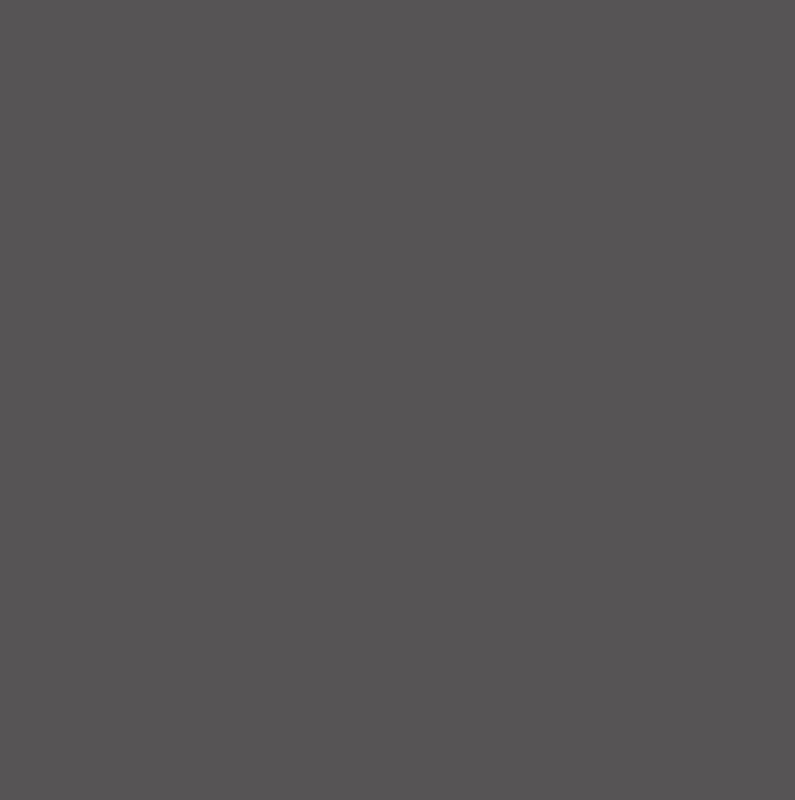
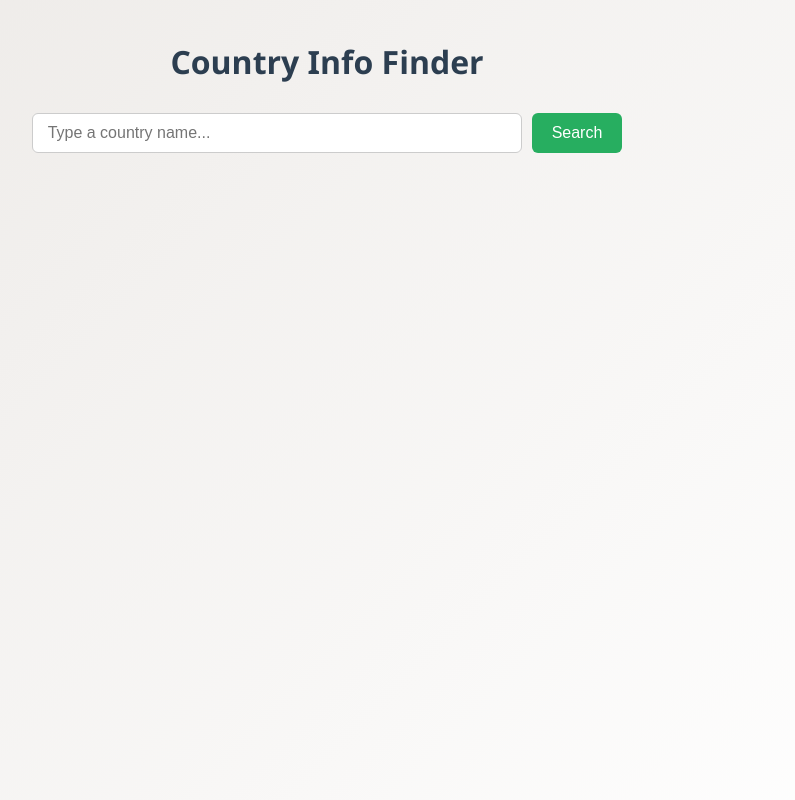
Before and after one commit to Mohammed-ABR/Country-API, a website: page index.html in a window 1280 px wide. Shown: the whole page, without its empty margins (313-1108 px from the left). Drawn offline with Linux system fonts and the light colour scheme.

Commit message:
First commit

```diff
--- a/css/index.css
+++ b/css/index.css
@@ -1,12 +1,96 @@
-*,
-*::before,
-*::after {
+* {
+    box-sizing: border-box;
     margin: 0;
     padding: 0;
-    box-sizing: border-box;
 }
 
 body {
-    font-family: Arial, Helvetica, sans-serif;
-    background-color: #565454;
+    font-family: "Segoe UI", sans-serif;
+    background: linear-gradient(135deg, #ece9e6, #ffffff);
+    color: #333;
+    min-height: 100vh;
+    padding: 40px 20px;
+    display: flex;
+    justify-content: center;
+    align-items: flex-start;
 }
+
+.container {
+    max-width: 700px;
+    width: 100%;
+}
+
+h1 {
+    text-align: center;
+    margin-bottom: 30px;
+    color: #2c3e50;
+}
+
+.search-bar {
+    display: flex;
+    justify-content: center;
+    gap: 10px;
+    margin-bottom: 20px;
+}
+
+input {
+    padding: 10px 15px;
+    font-size: 16px;
+    width: 70%;
+    border: 1px solid #ccc;
+    border-radius: 6px;
+}
+
+button {
+    padding: 10px 20px;
+    font-size: 16px;
+    background-color: #27ae60;
+    color: white;
+    border: none;
+    border-radius: 6px;
+    cursor: pointer;
+    transition: 0.3s ease;
+}
+
+button:hover {
+    background-color: #219150;
+}
+
+.country-card {
+    background-color: #fff;
+    padding: 25px;
+    border-radius: 12px;
+    box-shadow: 0 5px 20px rgba(0,0,0,0.1);
+    transition: 0.3s ease;
+}
+
+.country-card img.flag {
+    width: 100px;
+    border-radius: 6px;
+    margin-bottom: 15px;
+    border: 1px solid #ccc;
+}
+
+.field {
+    margin-bottom: 12px;
+}
+
+.field span {
+    font-weight: bold;
+    color: #2c3e50;
+    display: inline-block;
+    width: 150px;
+}
+
+a {
+    color: #2980b9;
+    text-decoration: none;
+}
+
+a:hover {
+    text-decoration: underline;
+}
+
+.hidden {
+    display: none;
+}
--- a/index.html
+++ b/index.html
@@ -1,13 +1,22 @@
-<!doctype html>
+<!DOCTYPE html>
 <html lang="en">
 <head>
     <meta charset="UTF-8" />
-        <meta http-equiv="X-UA-Compatible" content="IE=edge" />
     <meta name="viewport" content="width=device-width, initial-scale=1.0" />
+    <title>Country Info Finder</title>
     <link rel="stylesheet" href="./css/index.css" />
-        <title>JS starter</title>
 </head>
 <body>
-        <script type="module" src="./src/init.js"></script>
+    <div class="container">
+    <h1>Country Info Finder</h1>
+    <div class="search-bar">
+        <input type="text" id="countryInput" placeholder="Type a country name..." />
+        <button onclick="getCountryData()">Search</button>
+    </div>
+
+    <div id="result" class="country-card hidden"></div>
+    </div>
+
+    <script src="./src/init.js"></script>
 </body>
 </html>
--- a/src/init.js
+++ b/src/init.js
@@ -1 +1,43 @@
-import data from './data.js';
+async function getCountryData() {
+    const countryName = document.getElementById("countryInput").value.trim();
+    const resultDiv = document.getElementById("result");
+
+    if (!countryName) {
+    resultDiv.innerHTML = "<p>Please enter a country name.</p>";
+    resultDiv.classList.remove("hidden");
+    return;
+    }
+
+    resultDiv.innerHTML = "<p>Loading...</p>";
+    resultDiv.classList.remove("hidden");
+
+    try {
+    const response = await fetch(`https://restcountries.com/v3.1/name/${countryName}`);
+    const data = await response.json();
+
+    if (data.status === 404 || !data.length) {
+        resultDiv.innerHTML = "<p>Country not found. Please check the spelling.</p>";
+        return;
+    }
+
+    const country = data[0];
+
+    const html = `
+        <img class="flag" src="${country.flags?.svg || country.flags?.png}" alt="Flag of ${country.name.common}" />
+        <div class="field"><span>Official Name:</span> ${country.name.official}</div>
+        <div class="field"><span>Capital:</span> ${country.capital?.[0] || "N/A"}</div>
+        <div class="field"><span>Region:</span> ${country.region}</div>
+        <div class="field"><span>Subregion:</span> ${country.subregion || "N/A"}</div>
+        <div class="field"><span>Population:</span> ${country.population.toLocaleString()}</div>
+        <div class="field"><span>Area:</span> ${country.area} km²</div>
+        <div class="field"><span>Languages:</span> ${country.languages ? Object.values(country.languages).join(", ") : "N/A"}</div>
+        <div class="field"><span>Timezones:</span> ${country.timezones?.join(", ")}</div>
+        <div class="field"><span>Google Map:</span> <a href="${country.maps.googleMaps}" target="_blank">Open Map</a></div>
+    `;
+
+    resultDiv.innerHTML = html;
+    } catch (error) {
+    resultDiv.innerHTML = "<p>Error fetching data. Please try again.</p>";
+    console.error(error);
+    }
+}
```
Also changed, not shown: 1 other file. Lines whose indentation alone changed are shown as unchanged.
